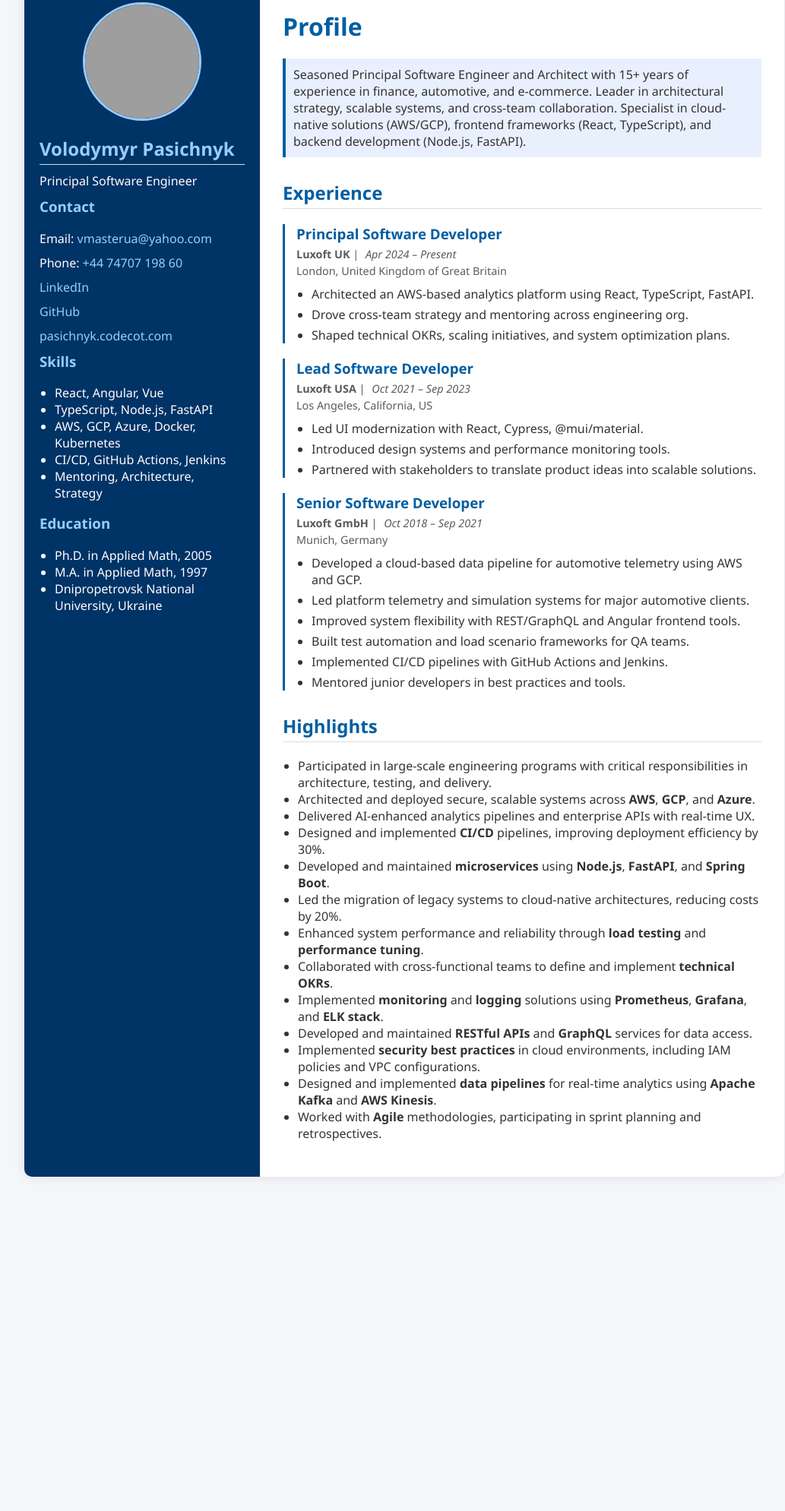
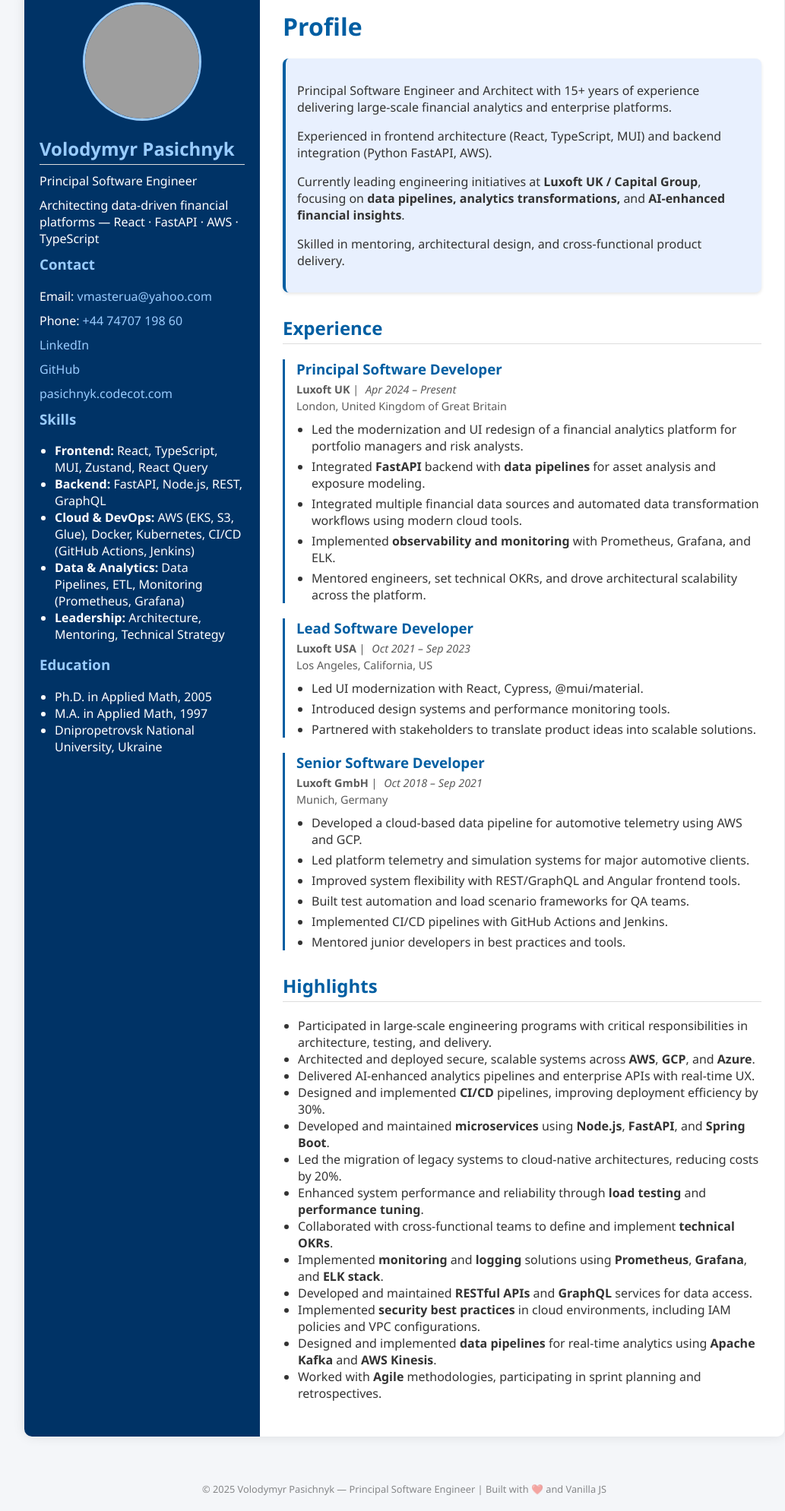
Before and after one commit to pasechnik/personal, a website: page index.html in a window 1280 px wide. Shown: the part 57-2046 px from the top of the page at 76% size, without its empty margins (108-1141 px from the left). Before the commit the page ends 1646 px from the top, so only its background shows below. Drawn offline with Linux system fonts and the light colour scheme; grey boxes are pictures that could not be loaded.

```diff
--- a/index.css
+++ b/index.css
@@ -25,7 +25,7 @@
   --highlight-bg: #e8f0fe;
   --border-color: #ddd;
   --photo-border: #99ccff;
-  --font-family: "Segoe UI", Tahoma, Geneva, Verdana, sans-serif;
+  --font-family: 'Segoe UI', Tahoma, Geneva, Verdana, sans-serif;
   --sidebar-heading: var(--sidebar-text); /* Default to sidebar text color */
   --letter-spacing: normal; /* Default letter spacing */
   --image-filter: none; /* Default image filter */
@@ -106,21 +106,21 @@
   --highlight-bg: #1a1a3a;
   --border-color: #ff00ff;
   --photo-border: #ff00ff;
-  --letter-spacing: 2px; /* Set ter spacing to 2px for neon theme */
+  --letter-spacing: 2px; /* letter spacing to 2px for neon theme */
   --image-filter: hue-rotate(20deg) brightness(1.2); /* Neon-like effect */
 }
 
 /* Font classes */
 :root.font-default {
-  --font-family: "Segoe UI", Tahoma, Geneva, Verdana, sans-serif;
+  --font-family: 'Segoe UI', Tahoma, Geneva, Verdana, sans-serif;
 }
 
 :root.font-matrix {
-  --font-family: "Share Tech Mono", monospace;
+  --font-family: 'Share Tech Mono', monospace;
 }
 
 :root.font-cyberpunk {
-  --font-family: "Orbitron", sans-serif;
+  --font-family: 'Orbitron', sans-serif;
 }
 
 /* Base styles */
@@ -131,6 +131,7 @@
   padding: 0;
   background: var(--bg-color);
   color: var(--text-color);
+  min-height: 100vh; /* Test change */
 }
 
 /* Floating theme selector */
@@ -326,9 +327,12 @@
 .highlight {
   background: var(--highlight-bg);
   border-left: 4px solid var(--accent-color);
-  padding: 10px;
+  padding: 15px;
   margin-bottom: 20px;
-  letter-spacing: var(--letter-spacing); /* Use the themed variable */
+  letter-spacing: var(--letter-spacing);
+  border-radius: 8px;
+  box-shadow: 0 2px 4px rgba(0, 0, 0, 0.1);
+  transition: all 0.3s ease;
 }
 .section {
   margin-bottom: 20px;
@@ -354,6 +358,26 @@
 .sidebar p {
   margin-top: 0;
   margin-bottom: 10px;
+}
+/* Footer styles */
+.footer {
+  text-align: center;
+  padding: 20px 0;
+  color: var(--text-color);
+}
+.footer .footer-text {
+  margin: 0;
+  font-size: 0.8rem;
+  color: rgba(0, 0, 0, 0.45); /* lighter on light themes */
+  font-weight: 300;
+  text-align: center;
+}
+
+/* Ensure footer is subtle in dark/matrix themes */
+.theme-dark .footer .footer-text,
+.theme-matrix .footer .footer-text,
+.theme-cyberpunk .footer .footer-text {
+  color: rgba(255, 255, 255, 0.45);
 }
 @media (max-width: 768px) {
   .container {
@@ -415,8 +439,8 @@
   }
 
   /* Links with URLs */
-  a[href^="http"]::after {
-    content: ": " attr(href) "";
+  a[href^='http']::after {
+    content: ': ' attr(href) '';
     font-size: 0.9em;
     color: #333;
     text-decoration: none;
@@ -424,7 +448,7 @@
 
   /* Specific styling for social links */
   .social-links a::after {
-    content: " (" attr(href) ")";
+    content: ' (' attr(href) ')';
     font-size: 0.9em;
     color: #666;
     display: inline-block;
@@ -521,7 +545,7 @@
     background: #f5f5f5 !important;
     border: none !important;
     color: #111 !important;
-    font-family: "Courier New", monospace !important;
+    font-family: 'Courier New', monospace !important;
   }
 
   /* Tables */
@@ -561,6 +585,14 @@
     page-break-after: avoid;
   }
 
+  .footer {
+    text-align: center !important;
+  }
+  .footer .footer-text {
+    font-size: 0.2em !important;
+    color: #666 !important;
+  }
+
   /* Ensure proper spacing */
   * {
     margin: 0 !important;
--- a/index.html
+++ b/index.html
@@ -37,6 +37,31 @@
       content="default-src 'self' https:; style-src 'self' 'unsafe-inline' https://fonts.googleapis.com; font-src 'self' https://fonts.gstatic.com;"
     />
     <script src="index.js"></script>
+    <script type="application/ld+json">
+      {
+        "@context": "https://schema.org/",
+        "@type": "Person",
+        "name": "Volodymyr Pasichnyk",
+        "jobTitle": "Principal Software Engineer",
+        "url": "https://pasichnyk.codecot.com",
+        "sameAs": [
+          "https://linkedin.com/in/vladimirpasechnik",
+          "https://github.com/pasechnik"
+        ],
+        "worksFor": {
+          "@type": "Organization",
+          "name": "Luxoft UK"
+        },
+        "knowsAbout": [
+          "React",
+          "TypeScript",
+          "Python",
+          "FastAPI",
+          "AWS",
+          "Data Pipelines"
+        ]
+      }
+    </script>
   </head>
   <body>
     <div
@@ -74,6 +99,10 @@
         </div>
         <h2>Volodymyr Pasichnyk</h2>
         <p>Principal Software Engineer</p>
+        <p class="tagline">
+          Architecting data-driven financial platforms — React · FastAPI · AWS ·
+          TypeScript
+        </p>
         <h3>Contact</h3>
         <p>
           Email: <a href="mailto:vmasterua@yahoo.com">vmasterua@yahoo.com</a>
@@ -85,11 +114,23 @@
 
         <h3>Skills</h3>
         <ul>
-          <li>React, Angular, Vue</li>
-          <li>TypeScript, Node.js, FastAPI</li>
-          <li>AWS, GCP, Azure, Docker, Kubernetes</li>
-          <li>CI/CD, GitHub Actions, Jenkins</li>
-          <li>Mentoring, Architecture, Strategy</li>
+          <li>
+            <strong>Frontend:</strong> React, TypeScript, MUI, Zustand, React
+            Query
+          </li>
+          <li><strong>Backend:</strong> FastAPI, Node.js, REST, GraphQL</li>
+          <li>
+            <strong>Cloud &amp; DevOps:</strong> AWS (EKS, S3, Glue), Docker,
+            Kubernetes, CI/CD (GitHub Actions, Jenkins)
+          </li>
+          <li>
+            <strong>Data &amp; Analytics:</strong> Data Pipelines, ETL,
+            Monitoring (Prometheus, Grafana)
+          </li>
+          <li>
+            <strong>Leadership:</strong> Architecture, Mentoring, Technical
+            Strategy
+          </li>
         </ul>
 
         <h3>Education</h3>
@@ -103,12 +144,28 @@
       <div class="content">
         <h1>Profile</h1>
         <div class="profile-summary highlight">
-          Seasoned Principal Software Engineer and Architect with 15+ years of
-          experience in finance, automotive, and e-commerce. Leader in
-          architectural strategy, scalable systems, and cross-team
-          collaboration. Specialist in cloud-native solutions (AWS/GCP),
-          frontend frameworks (React, TypeScript), and backend development
-          (Node.js, FastAPI).
+          <p>
+            Principal Software Engineer and Architect with 15+ years of
+            experience delivering large-scale financial analytics and enterprise
+            platforms.
+          </p>
+
+          <p>
+            Experienced in frontend architecture (React, TypeScript, MUI) and
+            backend integration (Python FastAPI, AWS).
+          </p>
+
+          <p>
+            Currently leading engineering initiatives at
+            <strong>Luxoft UK / Capital Group</strong>, focusing on
+            <strong>data pipelines, analytics transformations,</strong> and
+            <strong>AI-enhanced financial insights</strong>.
+          </p>
+
+          <p>
+            Skilled in mentoring, architectural design, and cross-functional
+            product delivery.
+          </p>
         </div>
 
         <h2>Experience</h2>
@@ -124,15 +181,25 @@
           </div>
           <ul>
             <li>
-              Architected an AWS-based analytics platform using React,
-              TypeScript, FastAPI.
+              Led the modernization and UI redesign of a financial analytics
+              platform for portfolio managers and risk analysts.
             </li>
             <li>
-              Drove cross-team strategy and mentoring across engineering org.
+              Integrated <strong>FastAPI</strong> backend with
+              <strong>data pipelines</strong> for asset analysis and exposure
+              modeling.
             </li>
             <li>
-              Shaped technical OKRs, scaling initiatives, and system
-              optimization plans.
+              Integrated multiple financial data sources and automated data
+              transformation workflows using modern cloud tools.
+            </li>
+            <li>
+              Implemented <strong>observability and monitoring</strong> with
+              Prometheus, Grafana, and ELK.
+            </li>
+            <li>
+              Mentored engineers, set technical OKRs, and drove architectural
+              scalability across the platform.
             </li>
           </ul>
         </div>
@@ -247,5 +314,11 @@
         </ul>
       </div>
     </div>
+    <footer class="footer">
+      <p class="footer-text">
+        © 2025 Volodymyr Pasichnyk — Principal Software Engineer | Built with
+        ❤️ and Vanilla JS
+      </p>
+    </footer>
   </body>
 </html>
--- a/index.js
+++ b/index.js
@@ -6,15 +6,15 @@
       clearTimeout(timeout);
       timeout = setTimeout(() => fn(...args), delay);
     } catch (error) {
-      console.warn("Error in debounced function:", error);
+      console.warn('Error in debounced function:', error);
     }
   };
 };
 
 // Function to load fonts dynamically
 function loadFont(fontName) {
-  const link = document.createElement("link");
-  link.rel = "stylesheet";
+  const link = document.createElement('link');
+  link.rel = 'stylesheet';
   link.href = `https://fonts.googleapis.com/css2?family=${encodeURIComponent(fontName)}&display=swap`;
   document.head.appendChild(link);
 }
@@ -22,12 +22,12 @@
 // Function to update theme selector
 function updateThemeSelector(theme) {
   try {
-    const selector = document.getElementById("themeSelector");
+    const selector = document.getElementById('themeSelector');
     if (selector && selector.value !== theme) {
       selector.value = theme;
     }
   } catch (error) {
-    console.warn("Error updating theme selector:", error);
+    console.warn('Error updating theme selector:', error);
   }
 }
 
@@ -37,13 +37,13 @@
 
   // Remove all theme classes
   root.classList.remove(
-    "theme-blue",
-    "theme-green",
-    "theme-matrix",
-    "theme-dark",
-    "theme-cyberpunk",
+    'theme-blue',
+    'theme-green',
+    'theme-matrix',
+    'theme-dark',
+    'theme-cyberpunk'
   );
-  root.classList.remove("font-default", "font-matrix", "font-cyberpunk");
+  root.classList.remove('font-default', 'font-matrix', 'font-cyberpunk');
 
   // Add new theme class
   root.classList.add(`theme-${theme}`);
@@ -52,14 +52,21 @@
   updateThemeSelector(theme);
 
   // Handle special fonts
-  if (theme === "matrix") {
-    root.classList.add("font-matrix");
-    loadFont("Share+Tech+Mono");
-  } else if (theme === "cyberpunk") {
-    root.classList.add("font-cyberpunk");
-    loadFont("Orbitron:wght@400;500;700");
+  if (theme === 'matrix') {
+    root.classList.add('font-matrix');
+    loadFont('Share+Tech+Mono');
+  } else if (theme === 'cyberpunk') {
+    root.classList.add('font-cyberpunk');
+    loadFont('Orbitron:wght@400;500;700');
   } else {
-    root.classList.add("font-default");
+    root.classList.add('font-default');
+  }
+
+  // Persist theme
+  try {
+    localStorage.setItem('cv_theme', theme);
+  } catch (e) {
+    // ignore storage errors
   }
 }
 
@@ -69,84 +76,90 @@
 // Create a safe theme setting function
 function applyTheme(theme) {
   try {
-    if (typeof debouncedSetTheme === "function") {
+    if (typeof debouncedSetTheme === 'function') {
       debouncedSetTheme(theme);
     } else {
       setTheme(theme);
     }
   } catch (error) {
-    console.warn("Error applying theme:", error);
-    setTheme("blue");
+    console.warn('Error applying theme:', error);
+    setTheme('blue');
   }
 }
-
-// Add event listener for theme selector
-document.addEventListener("DOMContentLoaded", () => {
-  const styleSelector = document.querySelector(".style-selector");
-  const themeOptions = document.querySelectorAll(".theme-option");
-
-  if (styleSelector) {
-    // Toggle expanded state on click
-    styleSelector.addEventListener("click", (e) => {
-      if (!e.target.classList.contains("theme-option")) {
-        styleSelector.classList.toggle("expanded");
-      }
-    });
-
-    // Handle theme option clicks
-    themeOptions.forEach((option) => {
-      option.addEventListener("click", (e) => {
-        const theme = e.target.dataset.theme;
-        applyTheme(theme);
-        styleSelector.classList.remove("expanded");
-
-        // Update active state
-        themeOptions.forEach((opt) => opt.classList.remove("active"));
-        option.classList.add("active");
-      });
-    });
-  }
-
-  // Set initial theme based on system preference
-  const initialTheme = detectSystemTheme();
-  applyTheme(initialTheme);
-
-  // Set initial active theme option
-  const initialOption = document.querySelector(
-    `.theme-option[data-theme="${initialTheme}"]`,
-  );
-  if (initialOption) {
-    initialOption.classList.add("active");
-  }
-});
 
 // Function to detect system color scheme
 function detectSystemTheme() {
   try {
     if (
       window.matchMedia &&
-      window.matchMedia("(prefers-color-scheme: dark)").matches
+      window.matchMedia('(prefers-color-scheme: dark)').matches
     ) {
-      return "dark";
+      return 'dark';
     }
-    return "blue";
+    return 'blue';
   } catch (error) {
-    console.warn("Error detecting system theme:", error);
-    return "blue";
+    console.warn('Error detecting system theme:', error);
+    return 'blue';
   }
 }
 
+document.addEventListener('DOMContentLoaded', () => {
+  const styleSelector = document.querySelector('.style-selector');
+  const themeOptions = document.querySelectorAll('.theme-option');
+
+  if (styleSelector) {
+    // Toggle expanded state on click
+    styleSelector.addEventListener('click', (e) => {
+      if (!e.target.classList.contains('theme-option')) {
+        styleSelector.classList.toggle('expanded');
+      }
+    });
+
+    // Handle theme option clicks
+    themeOptions.forEach((option) => {
+      option.addEventListener('click', (e) => {
+        const theme = e.target.dataset.theme;
+        applyTheme(theme);
+        styleSelector.classList.remove('expanded');
+
+        // Update active state
+        themeOptions.forEach((opt) => opt.classList.remove('active'));
+        option.classList.add('active');
+      });
+    });
+  }
+
+  // Restore saved theme or fall back to system preference
+  let initialTheme = 'blue';
+  try {
+    initialTheme = localStorage.getItem('cv_theme') || detectSystemTheme();
+  } catch (e) {
+    initialTheme = detectSystemTheme();
+  }
+  applyTheme(initialTheme);
+
+  // Set initial active theme option
+  const initialOption = document.querySelector(
+    `.theme-option[data-theme="${initialTheme}"]`
+  );
+  if (initialOption) {
+    initialOption.classList.add('active');
+  }
+});
+
 try {
-  const mediaQuery = window.matchMedia("(prefers-color-scheme: dark)");
-  if (mediaQuery) {
-    mediaQuery.addEventListener("change", (e) => {
+  const mediaQuery = window.matchMedia('(prefers-color-scheme: dark)');
+  if (mediaQuery && mediaQuery.addEventListener) {
+    mediaQuery.addEventListener('change', (e) => {
       try {
-        applyTheme(e.matches ? "dark" : "blue");
+        // Only auto-switch if user hasn't explicitly chosen a theme this session
+        const userSet = localStorage.getItem('cv_theme_manual');
+        if (!userSet) applyTheme(e.matches ? 'dark' : 'blue');
       } catch (error) {
-        console.warn("Error handling theme change:", error);
+        console.warn('Error handling theme change:', error);
       }
     });
   }
 } catch (error) {
-  console.warn("Error setting up theme change listener:", error);
+  console.warn('Error setting up theme change listener:', error);
 }
```
Also changed, not shown: QESTIONS.md (+25 -25 lines), package.json (added, +12 -0 lines), 4 other files.
